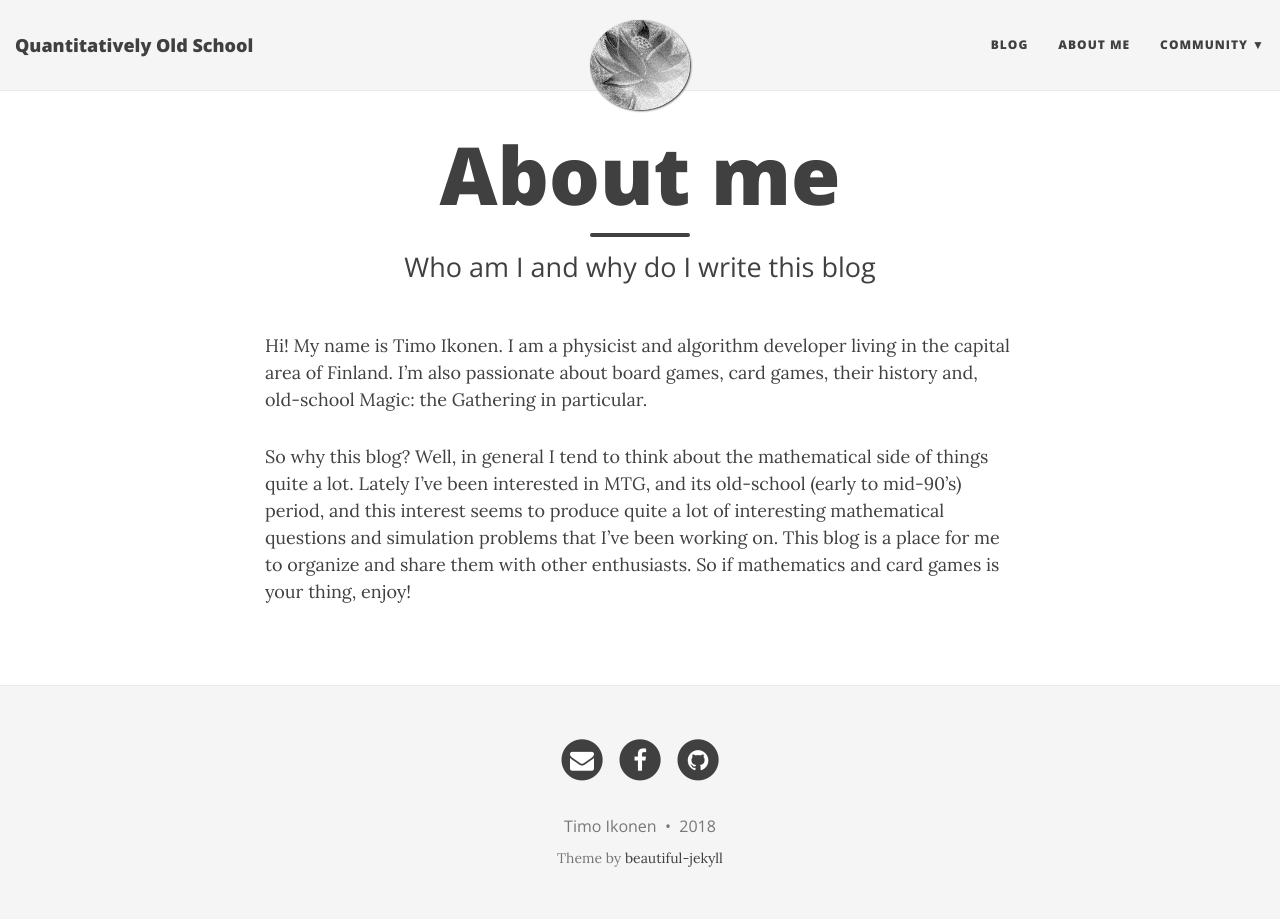
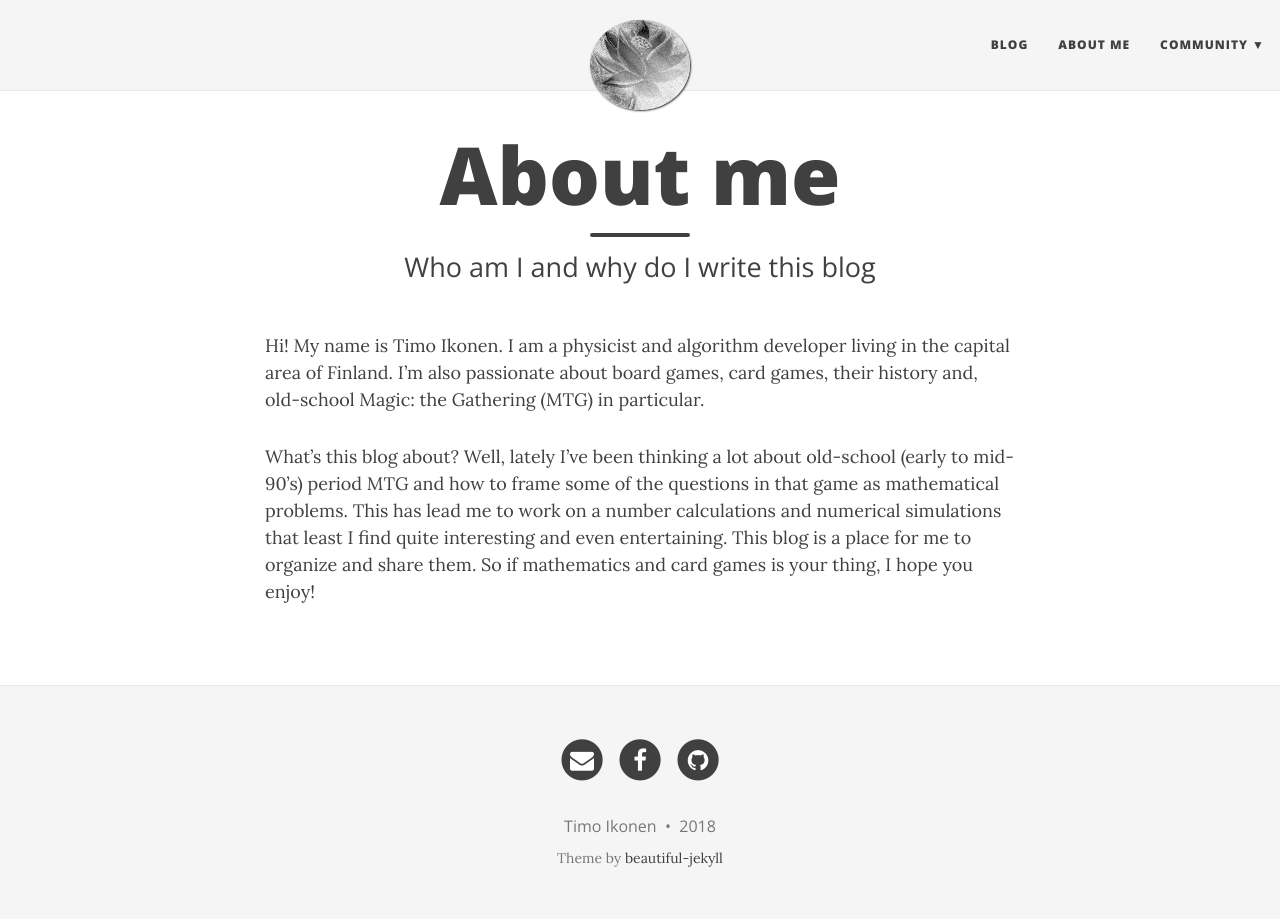
Before and after one commit to tmikonen/quantitatively, a Jekyll site: the page built from aboutme.md, in a window 1280 px wide. Built offline with Jekyll 4.4.1, drawn with Linux system fonts in a browser that asks for light colours; nearby versions of some CDN libraries.

```diff
--- a/_config.yml
+++ b/_config.yml
@@ -10,7 +10,7 @@ baseurl: "/quantitatively"
 title: Quantitatively Old School
 
 # Short description of your site
-description:  Maths applied to old pieces of cardboard
+description:  Applied maths and pieces of old cardboard
 
 # --- Navigation bar options --- #
 
--- a/_includes/nav.html
+++ b/_includes/nav.html
@@ -8,9 +8,7 @@
         <span class="icon-bar"></span>
       </button>
       {% if site.title-img %}
-        <a class="navbar-brand navbar-brand-logo" href="{{ site.url }}"><img src="{{ site.title-img }}"/></a>
-      {% else %}
-        <a class="navbar-brand" href="{{ site.url }}">{{ site.title }}</a>
+        <a class="navbar-brand navbar-brand-logo" href="{{ site.baseurl }}/index"><img src="{{ site.title-img }}"/></a>
       {% endif %}
     </div>
 
@@ -40,7 +38,7 @@
 	{% if page.image and (layout.show-avatar or page.show-avatar) %}
 	<div class="avatar-container">
 	  <div class="avatar-img-border">
-	    <a href="{{ site.url }}">
+	    <a href="{{ site.baseurl }}/index">
 	      <img class="avatar-img" src="{{ page.image | prepend: site.baseurl | replace: '//', '/' }}" />
 		</a>
 	  </div>
@@ -48,7 +46,7 @@
 	{% elsif site.avatar and (layout.show-avatar or page.show-avatar) %}
 	<div class="avatar-container">
 	  <div class="avatar-img-border">
-	    <a href="{{ site.url }} ">
+	    <a href="{{ site.baseurl }}/index">
 	      <img class="avatar-img" src="{{ site.avatar | prepend: site.baseurl | replace: '//', '/' }}" />
 		</a>
 	  </div>
--- a/_includes/navbarlink.html
+++ b/_includes/navbarlink.html
@@ -8,7 +8,7 @@
 {% endif %}
 
 {% if internal %}
-  {% capture linkurl %}{{ site.baseurl }}{{ include.link[1] }}{% endcapture %}
+  {% capture linkurl %}{{ site.baseurl }}/{{ include.link[1] }}{% endcapture %}
 {% else %}
   {% capture linkurl %}{{ include.link[1] }}{% endcapture %}
 {% endif %}
--- a/aboutme.md
+++ b/aboutme.md
@@ -4,6 +4,6 @@ title: About me
 subtitle: Who am I and why do I write this blog
 ---
 
-Hi! My name is Timo Ikonen. I am a physicist and algorithm developer living in the capital area of Finland. I'm also passionate about board games, card games, their history and, old-school Magic: the Gathering in particular.
+Hi! My name is Timo Ikonen. I am a physicist and algorithm developer living in the capital area of Finland. I'm also passionate about board games, card games, their history and, old-school Magic: the Gathering (MTG) in particular.
 
-So why this blog? Well, in general I tend to think about the mathematical side of things quite a lot. Lately I've been interested in MTG, and its old-school (early to mid-90's) period, and this interest seems to produce quite a lot of interesting mathematical questions and simulation problems that I've been working on. This blog is a place for me to organize and share them with other enthusiasts. So if mathematics and card games is your thing, enjoy!
+What's this blog about? Well, lately I've been thinking a lot about old-school (early to mid-90's) period MTG and how to frame some of the questions in that game as mathematical problems. This has lead me to work on a number calculations and numerical simulations that least I find quite interesting and even entertaining. This blog is a place for me to organize and share them. So if mathematics and card games is your thing, I hope you enjoy!
```
